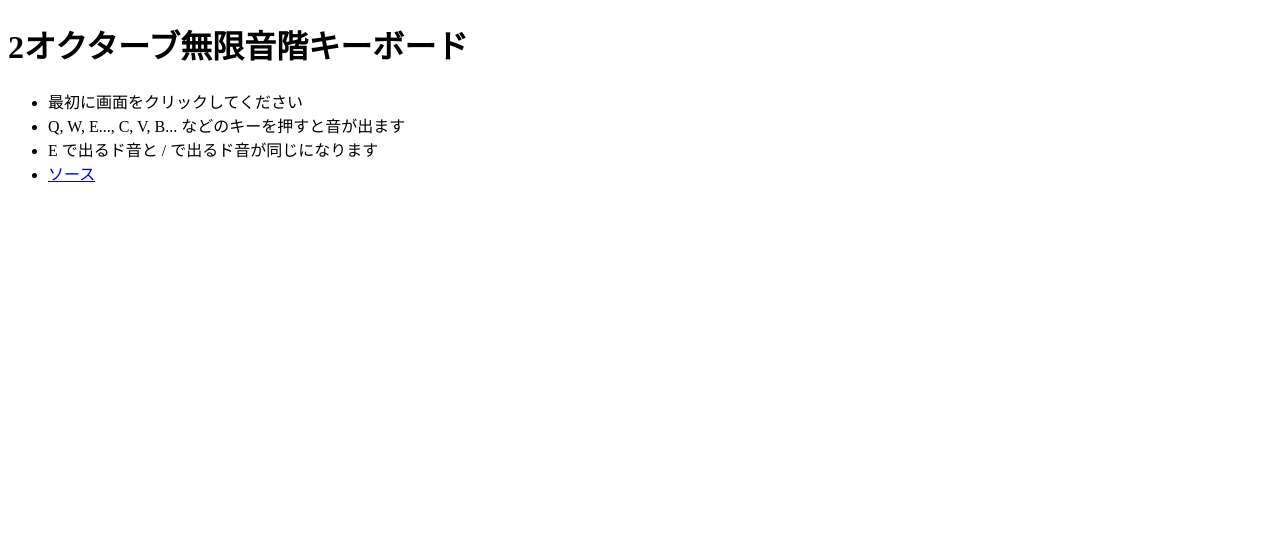
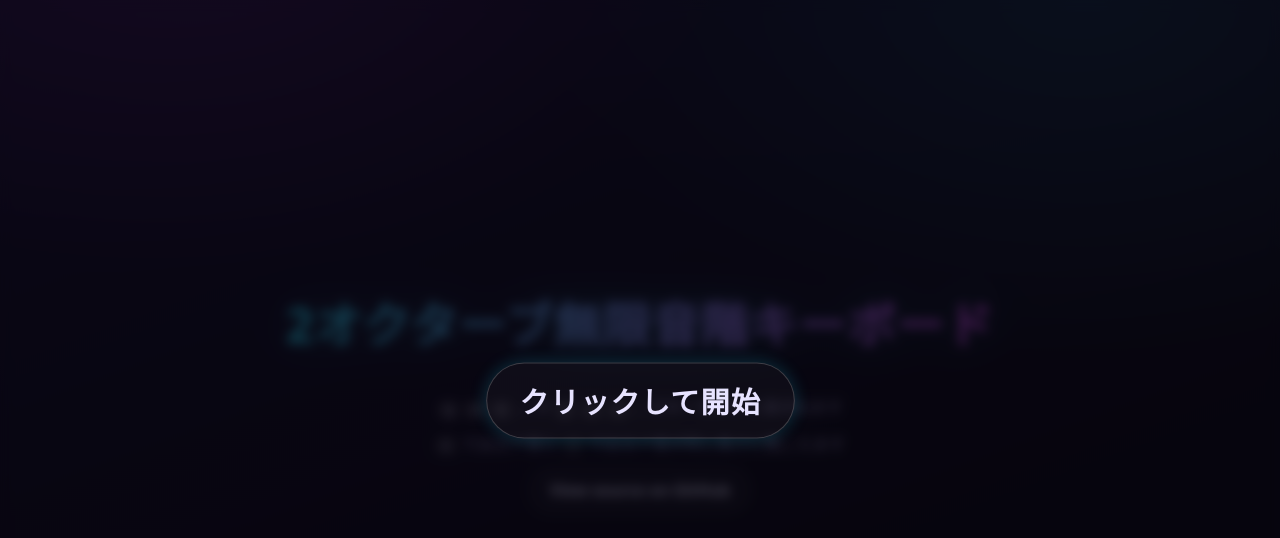
Before and after one commit to masui/InfiniteKeyboard, a plain HTML site: page index.html in a window 1280 px wide. Drawn offline with Linux system fonts and the light colour scheme.

Commit message:
index.htmlをネオン系ダークテーマに刷新
グラデーション背景・グロー付きタイトル・クリック開始オーバーレイを追加。

Co-Authored-By: Claude Opus 4.7 (1M context) <noreply@anthropic.com>

```diff
--- a/index.html
+++ b/index.html
@@ -2,18 +2,152 @@
 <html lang="ja">
   <head>
     <meta charset="utf-8">
-    <title>2オクターブ無限音階</title>
+    <meta name="viewport" content="width=device-width, initial-scale=1">
+    <title>2オクターブ無限音階キーボード</title>
     <script src="./keyboard.js" defer></script>
-    <style type="text/css">
+    <style>
+      :root {
+        --bg0: #07060f;
+        --bg1: #140a2e;
+        --cyan: #22d3ee;
+        --magenta: #d946ef;
+        --text: #e7e3ff;
+        --muted: #9a93c4;
+      }
+
+      * { box-sizing: border-box; }
+
+      html, body { height: 100%; margin: 0; }
+
+      body {
+        min-height: 100%;
+        display: flex;
+        flex-direction: column;
+        align-items: center;
+        justify-content: center;
+        gap: 2.4rem;
+        padding: 3rem 1.25rem;
+        color: var(--text);
+        font-family: system-ui, "Hiragino Sans", "Noto Sans JP", sans-serif;
+        background:
+          radial-gradient(900px 600px at 15% -10%, rgba(217, 70, 239, 0.18), transparent 60%),
+          radial-gradient(900px 600px at 85% 0%, rgba(34, 211, 238, 0.16), transparent 60%),
+          linear-gradient(160deg, var(--bg1), var(--bg0) 70%);
+        background-attachment: fixed;
+      }
+
+      h1 {
+        margin: 0;
+        text-align: center;
+        font-size: clamp(1.7rem, 5vw, 3rem);
+        font-weight: 800;
+        letter-spacing: 0.02em;
+        background: linear-gradient(100deg, var(--cyan), var(--magenta));
+        -webkit-background-clip: text;
+        background-clip: text;
+        color: transparent;
+        filter: drop-shadow(0 0 22px rgba(34, 211, 238, 0.35));
+      }
+
+      .info {
+        max-width: 32rem;
+        margin: 0;
+        padding: 0;
+        list-style: none;
+        display: flex;
+        flex-direction: column;
+        gap: 0.65rem;
+        text-align: center;
+        color: var(--muted);
+        line-height: 1.6;
+      }
+
+      kbd {
+        font-family: ui-monospace, monospace;
+        font-size: 0.85em;
+        color: var(--text);
+        background: rgba(255, 255, 255, 0.08);
+        border: 1px solid rgba(255, 255, 255, 0.16);
+        border-radius: 0.35rem;
+        padding: 0.05em 0.45em;
+      }
+
+      .source {
+        display: inline-flex;
+        align-items: center;
+        gap: 0.4rem;
+        text-decoration: none;
+        color: var(--text);
+        font-weight: 600;
+        padding: 0.55rem 1.2rem;
+        border-radius: 999px;
+        border: 1px solid rgba(255, 255, 255, 0.18);
+        background: rgba(255, 255, 255, 0.04);
+        transition: border-color 0.15s ease, box-shadow 0.15s ease, transform 0.15s ease;
+      }
+
+      .source:hover {
+        border-color: var(--cyan);
+        box-shadow: 0 0 18px rgba(34, 211, 238, 0.35);
+        transform: translateY(-1px);
+      }
+
+      .overlay {
+        position: fixed;
+        inset: 0;
+        display: grid;
+        place-items: center;
+        background: rgba(7, 6, 15, 0.72);
+        backdrop-filter: blur(6px);
+        cursor: pointer;
+        z-index: 10;
+        transition: opacity 0.5s ease;
+      }
+
+      .overlay.hidden {
+        opacity: 0;
+        pointer-events: none;
+      }
+
+      .overlay span {
+        font-size: clamp(1.2rem, 4vw, 1.8rem);
+        font-weight: 700;
+        letter-spacing: 0.04em;
+        padding: 1rem 2rem;
+        border-radius: 999px;
+        border: 1px solid rgba(255, 255, 255, 0.2);
+        background: rgba(255, 255, 255, 0.03);
+        animation: pulse 1.8s ease-in-out infinite;
+      }
+
+      @keyframes pulse {
+        0%, 100% { box-shadow: 0 0 0 0 rgba(34, 211, 238, 0); transform: scale(1); }
+        50% { box-shadow: 0 0 40px 4px rgba(34, 211, 238, 0.45); transform: scale(1.03); }
+      }
+
+      @media (prefers-reduced-motion: reduce) {
+        .overlay span { animation: none; }
+      }
     </style>
   </head>
   <body>
     <h1>2オクターブ無限音階キーボード</h1>
-    <ul>
-      <li>最初に画面をクリックしてください</li>
-      <li>Q, W, E..., C, V, B... などのキーを押すと音が出ます</li>
-      <li>E で出るド音と / で出るド音が同じになります</li>
-      <li><a href="https://github.com/masui/InfiniteKeyboard">ソース</a></li>
+
+    <ul class="info">
+      <li><kbd>Q</kbd> <kbd>W</kbd> <kbd>E</kbd> … や <kbd>Z</kbd> <kbd>X</kbd> <kbd>C</kbd> … のキーを押すと音が出ます</li>
+      <li><kbd>E</kbd> で出るド音と <kbd>/</kbd> で出るド音が同じ高さに聞こえます</li>
+      <li><a class="source" href="https://github.com/masui/InfiniteKeyboard">View source on GitHub</a></li>
     </ul>
+
+    <div class="overlay" id="overlay">
+      <span>クリックして開始</span>
+    </div>
+
+    <script>
+      document.addEventListener('DOMContentLoaded', () => {
+        const overlay = document.getElementById('overlay');
+        addEventListener('mousedown', () => overlay.classList.add('hidden'), { once: true });
+      });
+    </script>
   </body>
 </html>
```
